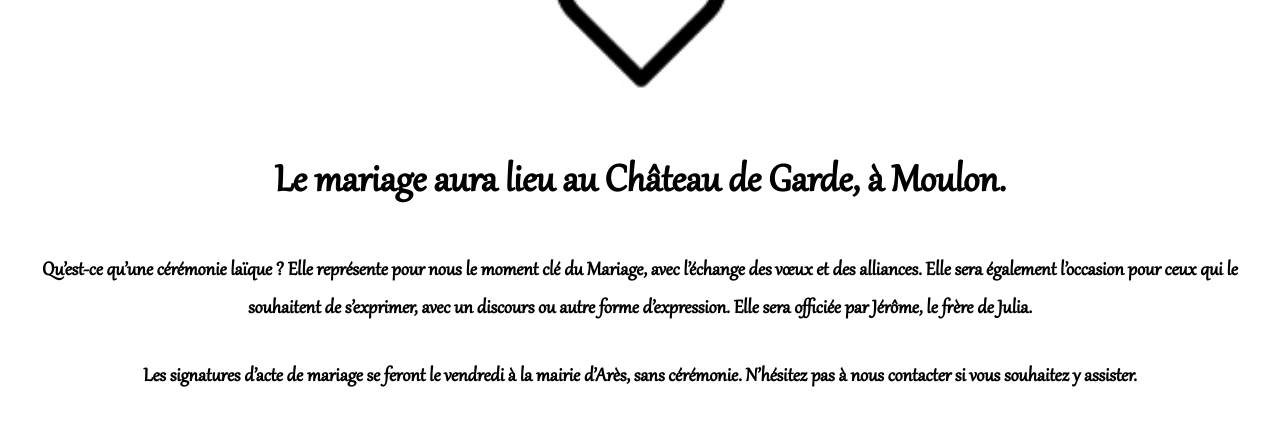
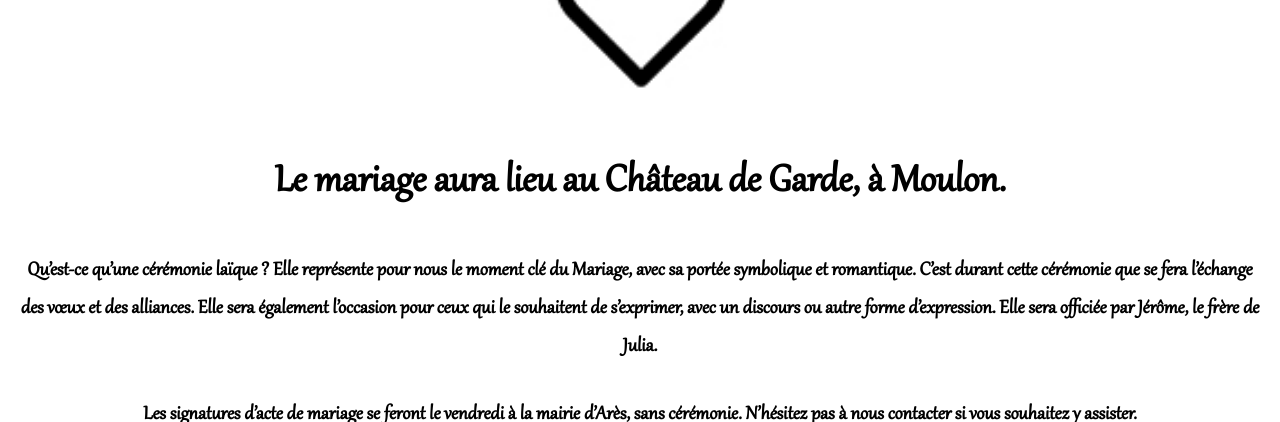
Before and after one commit to Germinal-A/Site-du-Mariage-de-Julia-et-Germain, a Jekyll site: the page built from informations-pratiques.md, in a window 1280 px wide and 900 px high, scrolled down 4645 px, cut to the strip 0-422 px from the top of the window. Built offline with Jekyll 4.4.1, drawn with Linux system fonts in a browser that asks for light colours.

Commit message:
Update informations-pratiques.md

```diff
--- a/informations-pratiques.md
+++ b/informations-pratiques.md
@@ -28,7 +28,7 @@ weight: 4
 
 ### Le mariage aura lieu au [Château de Garde](https://chateaudegarde.com/), à Moulon.
 
-#### Qu'est-ce qu'une cérémonie laïque ? Elle représente pour nous le moment clé du Mariage, avec l'échange des vœux et des alliances. Elle sera également l'occasion pour ceux qui le souhaitent de s'exprimer, avec un discours ou autre forme d'expression. Elle sera officiée par Jérôme, le frère de Julia.
+#### Qu'est-ce qu'une cérémonie laïque ? Elle représente pour nous le moment clé du Mariage, avec sa portée symbolique et romantique. C'est durant cette cérémonie que se fera l'échange des vœux et des alliances. Elle sera également l'occasion pour ceux qui le souhaitent de s'exprimer, avec un discours ou autre forme d'expression. Elle sera officiée par Jérôme, le frère de Julia.
 
 #### Les signatures d'acte de mariage se feront le vendredi à la mairie d'Arès, sans cérémonie. N'hésitez pas à nous contacter si vous souhaitez y assister.
 
```
